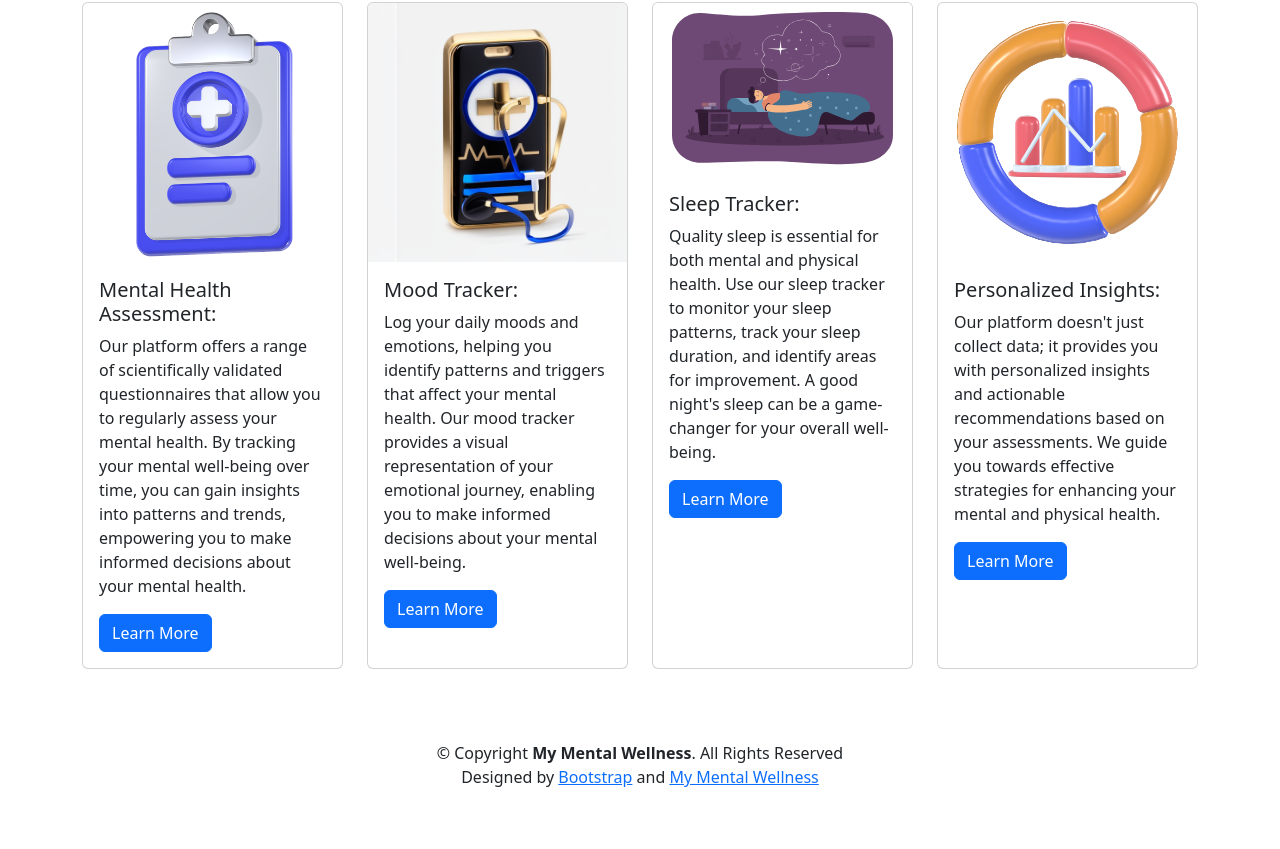
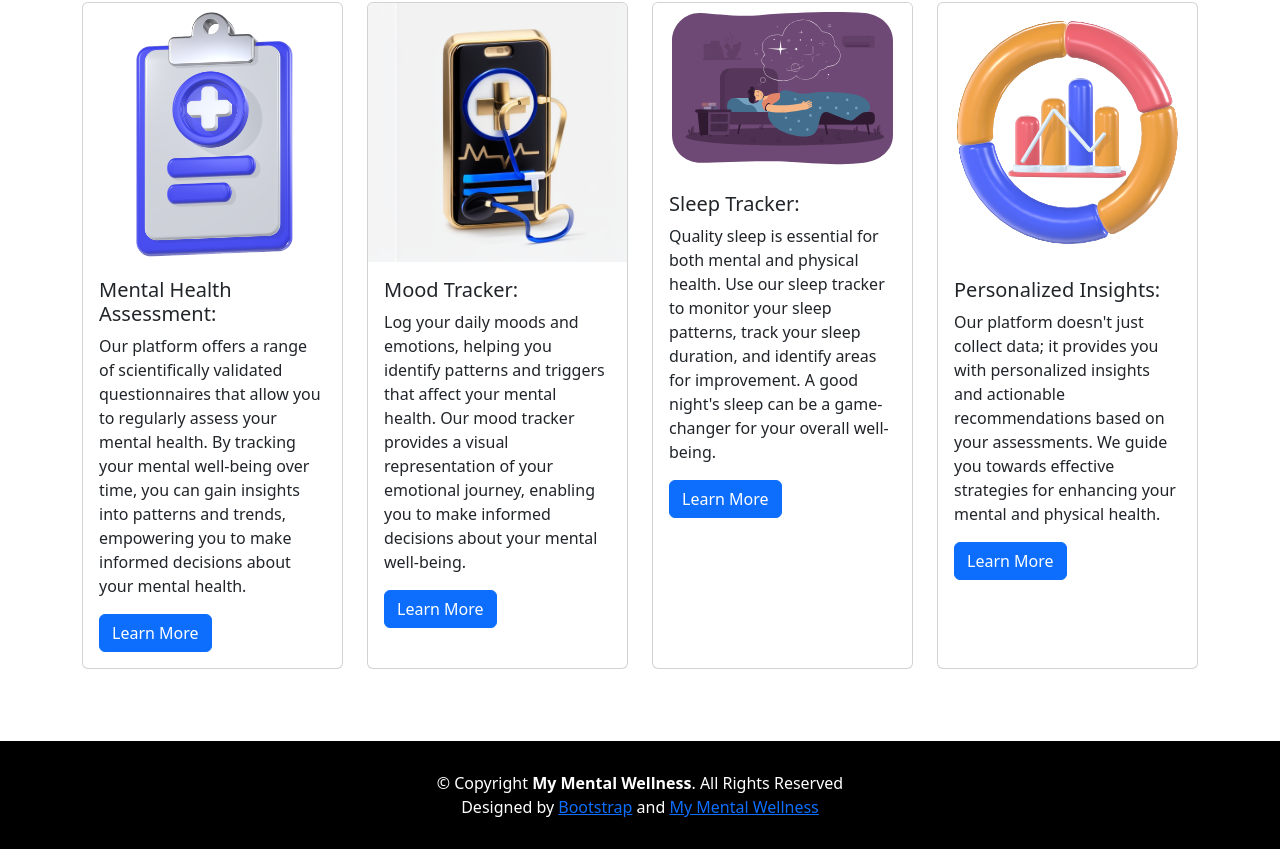
Before and after one commit to HarshithBeta/mymentalwellness, a plain HTML site: page index.html in a window 1280 px wide. Shown: the part 1871-2720 px from the top of the page. Before the commit the page ends 2660 px from the top, so only its background shows below. Drawn offline with nearby package versions, Linux system fonts and the light colour scheme.

Commit message:
Update styles.css

```diff
--- a/styles.css
+++ b/styles.css
@@ -6,3 +6,14 @@
 .btn{
     background-color: #0d6efd;
 }
+footer{
+            background-color: black;
+              padding: 30px ;
+
+        }
+        .copyright {
+            color: white;
+        }
+        .credits{
+            color: white;
+        }
```
